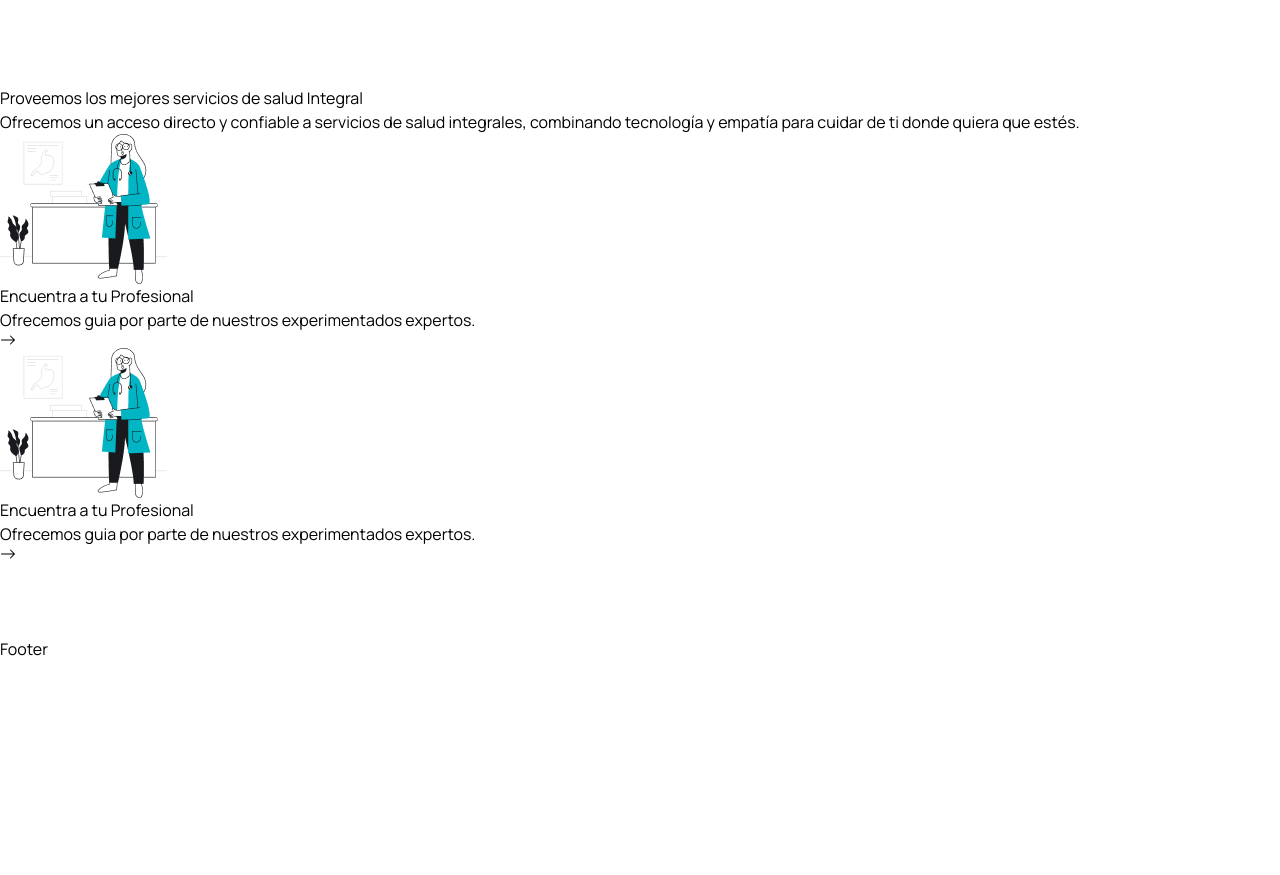
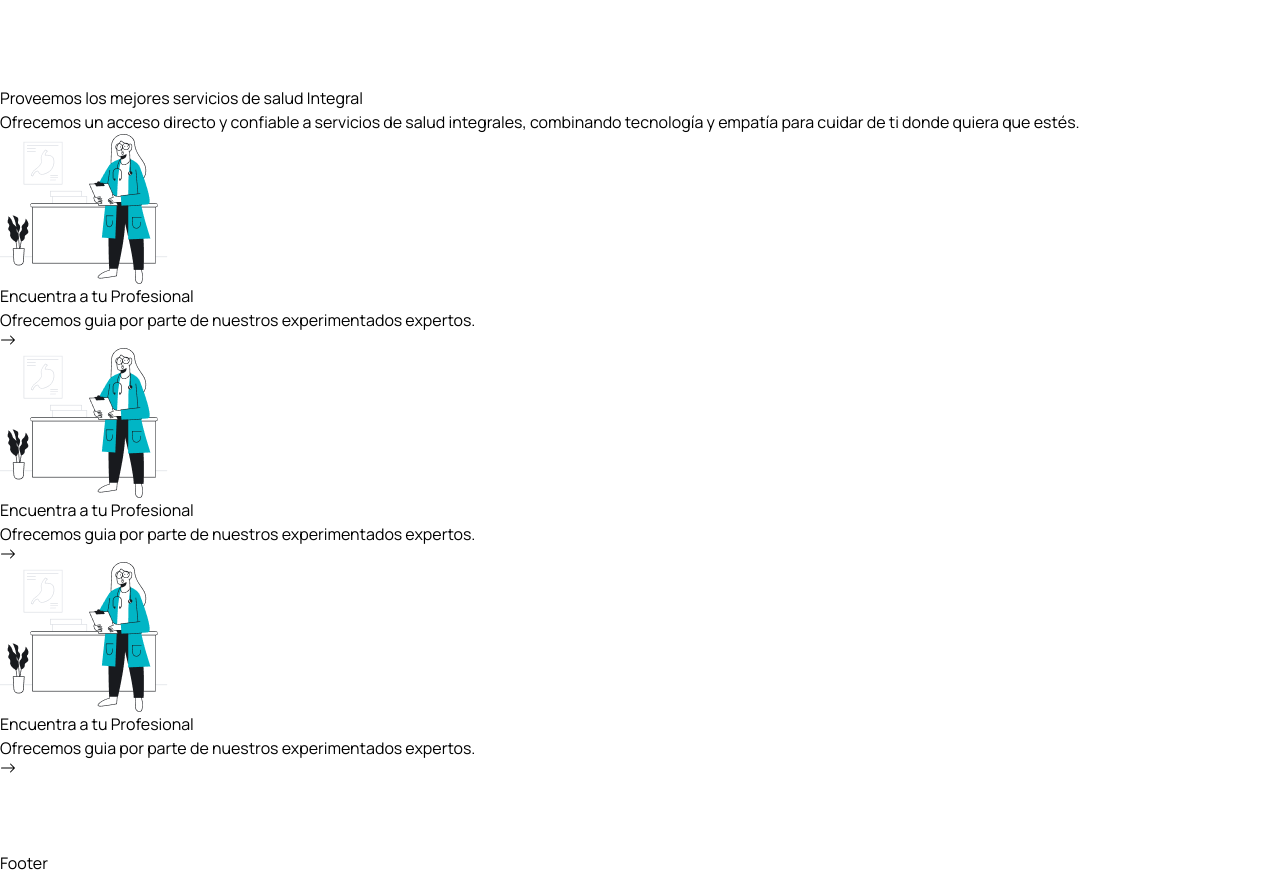
Before and after one commit to agt1984/atencionPsicologica, a React (Vite) app in the folder frontend/: page / in a window 1280 px wide. Shown: the part 1600-2475 px from the top of the page. Before the commit the page ends 2261 px from the top, so only its background shows below. Built offline with nearby package versions, Linux system fonts and the light colour scheme; the HTML template or start-up script is replaced by a standard one.

Commit message:
Home modified

```diff
--- a/frontend/src/pages/Home.jsx
+++ b/frontend/src/pages/Home.jsx
@@ -75,7 +75,7 @@ const Home = () => {
             </p>
           </div>
 
-          <div className="flex flex-wrap items-center justify-between flex-col md:flex-row gap-5 lg:gap-[30px] mt-[30px] lg:mt-[55px]">
+          <div className="grid grid-cols-1 md:grid-cols-2 lg:grid-cols-3 gap-5 lg:gap-[30px] mt-[30px] lg:mt-[55px]">
             <div className="py-[30px] p-5 ">
               <div className="flex items-center justify-center">
                 <img src={icon01} alt="" />
@@ -115,10 +115,33 @@ const Home = () => {
                   to="/doctors"
                   className="w-[44px] h-[44px] rounded-full border border-solid border-[#181A1E] mt-[30px] mx-auto flex items-center justify-center group hover:bg-primaryColor hover:border-none"
                 >
-                  <BsArrowRight className="group-hover:text-white w-6 h-5"  />
+                  <BsArrowRight className="group-hover:text-white w-6 h-5" />
                 </Link>
               </div>
             </div>
+
+            <div className="py-[30px] p-5 ">
+              <div className="flex items-center justify-center">
+                <img src={icon01} alt="" />
+              </div>
+
+              <div className="mt-[30px]">
+                <h2 className="text-[26px] leading-9 text-headingColor font-[700] text-center">
+                  Encuentra a tu Profesional
+                </h2>
+                <p className="text-[16px] leading-7 text-textColor font-[400] mt-4">
+                  Ofrecemos guia por parte de nuestros experimentados expertos.
+                </p>
+
+                <Link
+                  to="/doctors"
+                  className="w-[44px] h-[44px] rounded-full border border-solid border-[#181A1E] mt-[30px] mx-auto flex items-center justify-center group hover:bg-primaryColor hover:border-none"
+                >
+                  <BsArrowRight className="group-hover:text-white w-6 h-5" />
+                </Link>
+              </div>
+            </div>
+
           </div>
         </div>
       </section>
```
